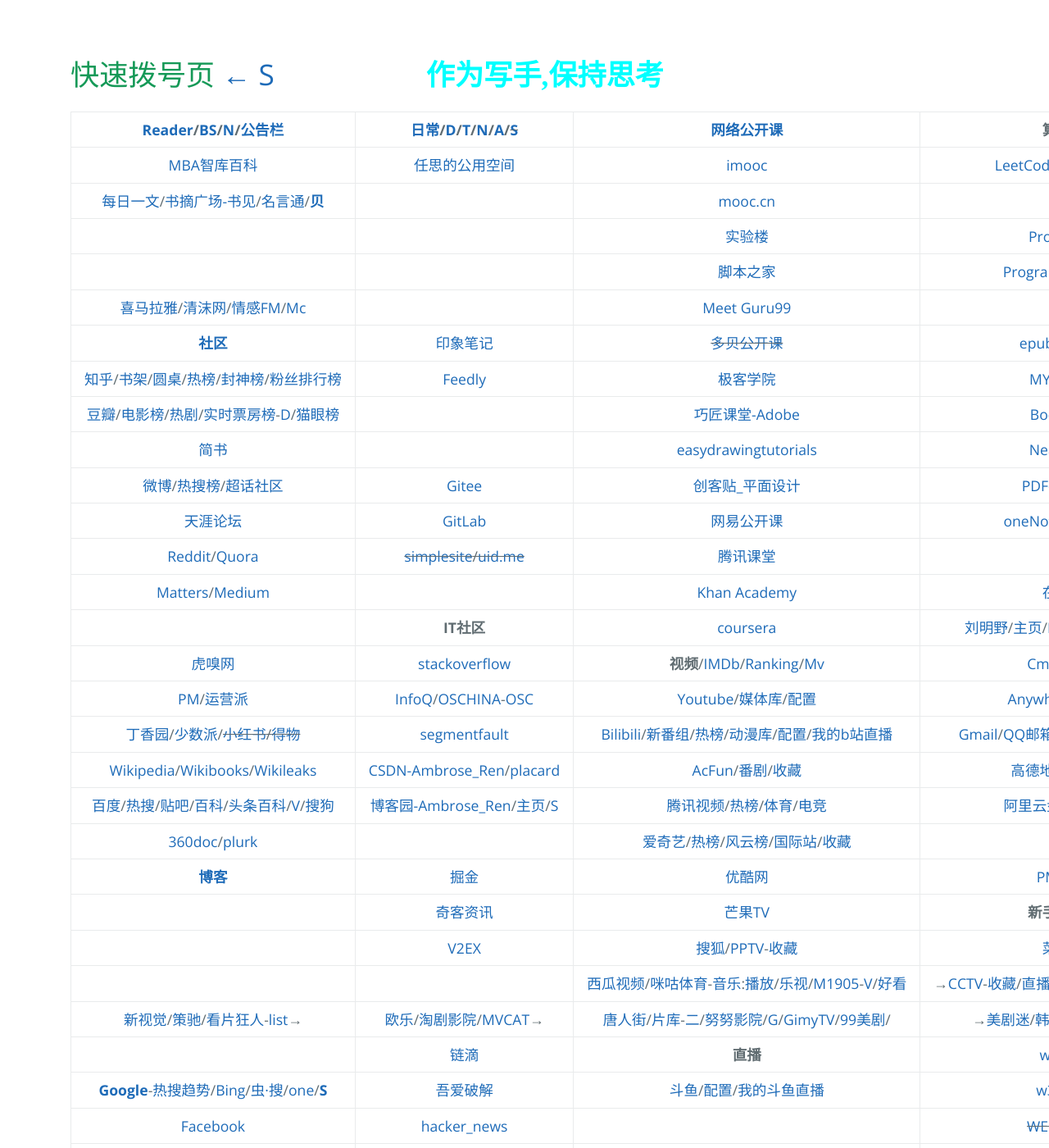
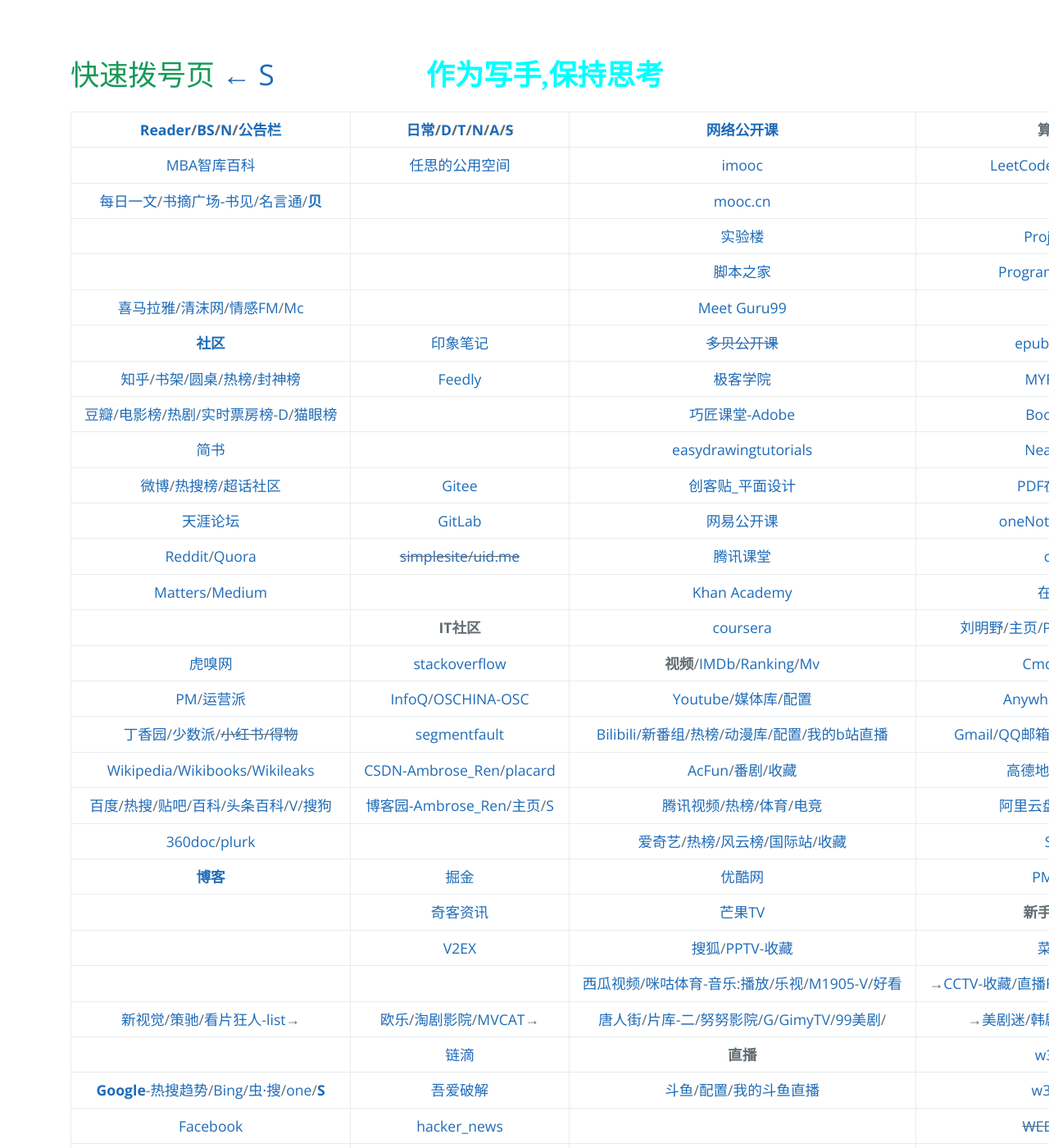
Before and after one commit to AmbroseRen/test, a Jekyll site: the page built from navigation.md, in a window 1280 px wide and 1400 px high. Shown: the whole window at 82% size. Built offline with Jekyll 4.4.1, drawn with Linux system fonts in a browser that asks for light colours; our own code applies the rules of GitHub Pages for plain Markdown files; the repository's description, which GitHub fills in, is left out.

Commit message:
Update navigation.md

```diff
--- a/navigation.md
+++ b/navigation.md
@@ -31,7 +31,7 @@
 | []() | []() | [脚本之家](https://www.jb51.net/list/index_1.htm) | [Programming Praxis](https://programmingpraxis.com/) |
 | [喜马拉雅](https://www.ximalaya.com/my/subscribed/)/[清沫网](https://www.qingmo.net/)/[情感FM](https://www.qingmo.net/qingganfm)/[Mc](Art/Music/index.md) | []() | [Meet Guru99](https://www.guru99.com/) | [<strong id="tools">工具</strong>](Tools/index.md) |
 | [<strong id="sq">社区</strong>](Library/Forum.md) | [印象笔记](https://app.yinxiang.com/Home.action) | ~~[多贝公开课](http://www.duobei.com/)~~ | [epub.liumingye](https://epub.liumingye.cn/) |
-| [知乎](https://www.zhihu.com/people/RS101202303/following)/[书架](https://www.zhihu.com/pub/)/[圆桌](https://www.zhihu.com/roundtable)/[热榜](https://www.zhihu.com/hot)/[封神榜](http://www.zhihufans.com/)/[粉丝排行榜](http://rank.python666.cn/zhihu_rank/) | [Feedly](https://feedly.com/) | [极客学院](https://www.jikexueyuan.com/) | [MYFREEMP3](http://tool.liumingye.cn/music/?page=searchPage) |
+| [知乎](https://www.zhihu.com/people/RS101202303/following)/[书架](https://www.zhihu.com/pub/)/[圆桌](https://www.zhihu.com/roundtable)/[热榜](https://www.zhihu.com/hot)/[封神榜](http://www.zhihufans.com/) | [Feedly](https://feedly.com/) | [极客学院](https://www.jikexueyuan.com/) | [MYFREEMP3](http://tool.liumingye.cn/music/?page=searchPage) |
 | [豆瓣](https://www.douban.com/people/AmbroseRen/)/[电影榜](https://movie.douban.com/)/[热剧](https://movie.douban.com/tv/#!type=tv&tag=%E7%83%AD%E9%97%A8&sort=recommend&page_limit=20&page_start=0)/[实时票房榜](https://www.endata.com.cn/BoxOffice/BO/RealTime/reTimeBO.html)-[D](https://ys.endata.cn/BoxOffice/Ranking)/[猫眼榜](https://piaofang.maoyan.com/dashboard) | []() | [巧匠课堂-Adobe](https://www.2qj.com/) | [BookReader](https://ztftrue.github.io/BookReader/) |
 | [简书](https://www.jianshu.com/subscriptions#/timeline) | []() | [easydrawingtutorials](https://www.easydrawingtutorials.com/index.php/disney/81-draw-mickey-mouse) | [Neat Reader](https://www.neat-reader.cn/webapp#/) |
 | [微博](https://weibo.com/3626507391/follow)/[热搜榜](https://s.weibo.com/top/summary)/[超话社区](https://huati.weibo.cn/discovery/super) | [Gitee](https://gitee.com/) | [创客贴_平面设计](https://www.chuangkit.com/designtools/designindex) | [PDF在线阅读器](https://web.jisupdf.com/) |
```
